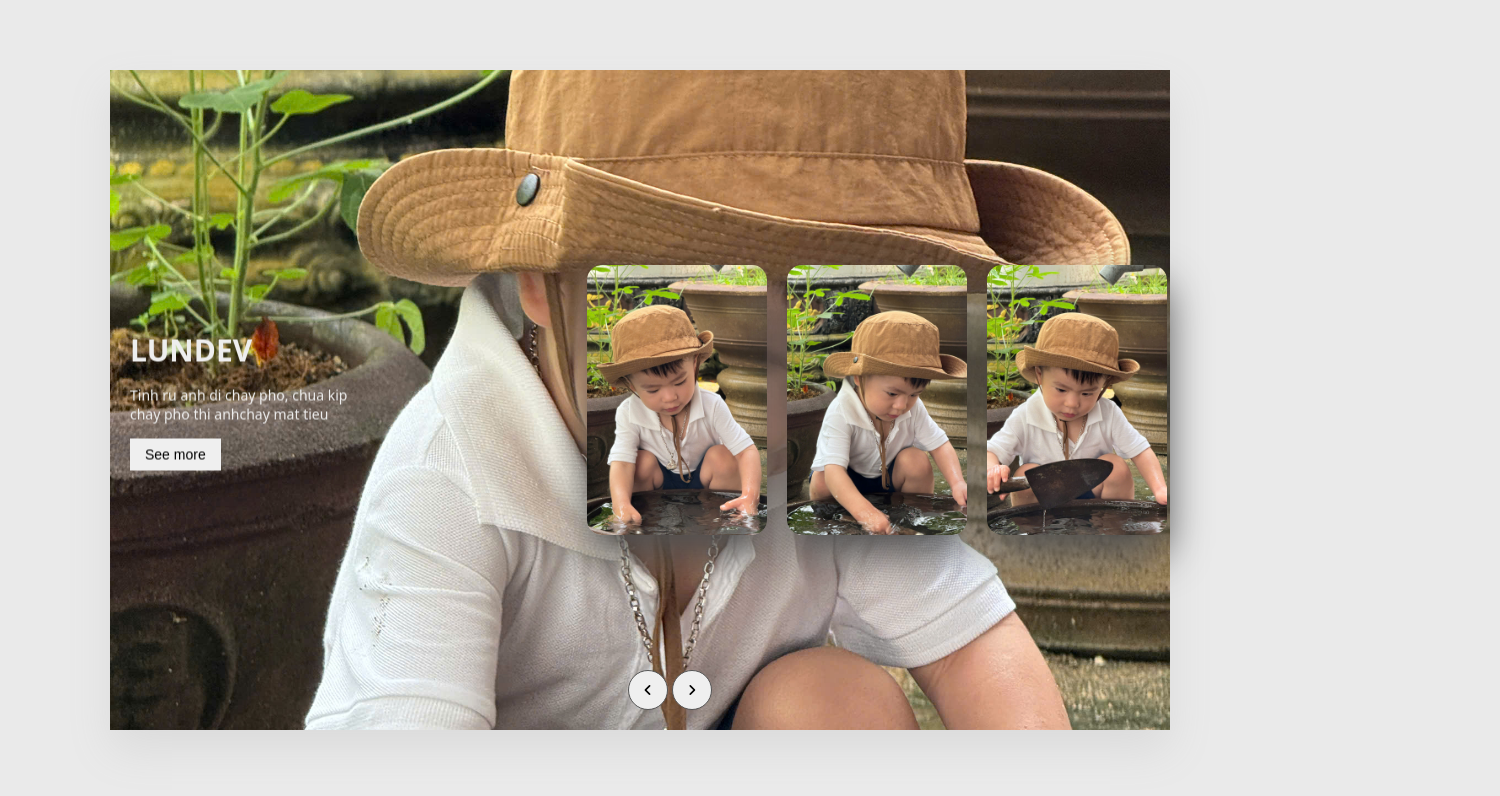
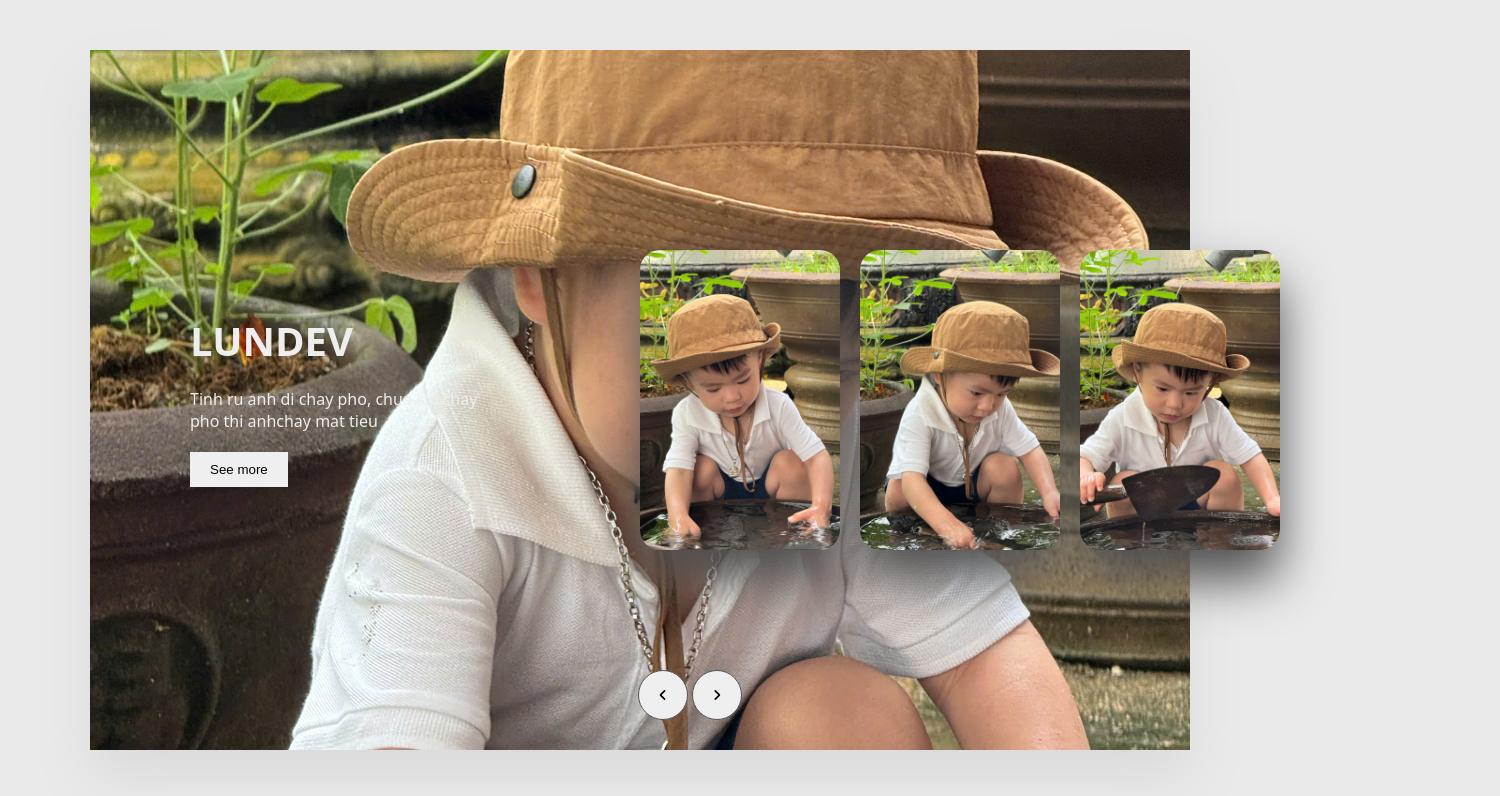
Before and after one commit to vuong73op/nguyenphuocthinh, a plain HTML site: page index.html in a window 1280 px wide. Shown: the whole page, 1500 px wide, since content can reach past the window. Drawn offline with Linux system fonts and the light colour scheme.

Commit message:
Add files via upload

```diff
--- a/style.css
+++ b/style.css
@@ -11,17 +11,17 @@ body {
     width: 100%;
     max-width: 1000px;
     height: 600px;
-    padding: 30px;
+    padding: 50px;
     background-color: #f5f5f5;
-    box-shadow: 0 20px 40px #dbdbdb;
+    box-shadow: 0 30px 50px #dbdbdb;
 }
 #slide {
     width: max-content;
-    margin-top: 30px;
+    margin-top: 50px;
 }
 .item {
-    width: 180px; /* Giảm chiều rộng của các mục */
-    height: 270px; /* Giảm chiều cao của các mục */
+    width: 200px;
+    height: 300px;
     background-position: center;
     display: inline-block;
     transition: 0.5s;
@@ -30,8 +30,8 @@ body {
     z-index: 1;
     top: 50%;
     transform: translate(0, -50%);
-    border-radius: 15px;
-    box-shadow: 0 20px 40px #505050;
+    border-radius: 20px;
+    box-shadow: 0 30px 50px #505050;
 }
 .item:nth-child(1),
 .item:nth-child(2) {
@@ -44,23 +44,23 @@ body {
     box-shadow: none;
 }
 .item:nth-child(3) {
-    left: 45%;
+    left: 50%;
 }
 .item:nth-child(4) {
-    left: calc(45% + 200px);
+    left: calc(50% + 220px);
 }
 .item:nth-child(5) {
-    left: calc(45% + 400px);
+    left: calc(50% + 440px);
 }
 .item:nth-child(n+6) {
-    left: calc(45% + 600px);
+    left: calc(50% + 660px);
     opacity: 0;
 }
 .item .content {
     position: absolute;
     top: 50%;
-    left: 20px;
-    width: 250px;
+    left: 100px;
+    width: 300px;
     text-align: left;
     padding: 0;
     color: #eee;
@@ -73,29 +73,27 @@ body {
     z-index: 11111;
 }
 .item .name {
-    font-size: 30px;
+    font-size: 40px;
     font-weight: bold;
     opacity: 0;
     animation: showcontent 1s ease-in-out 1 forwards;
 }
 .item .des {
-    margin: 15px 0;
+    margin: 20px 0;
     opacity: 0;
-    font-size: 14px;
     animation: showcontent 1s ease-in-out 0.3s 1 forwards;
 }
 .item button {
-    padding: 8px 15px;
+    padding: 10px 20px;
     border: none;
     opacity: 0;
     animation: showcontent 1s ease-in-out 0.6s 1 forwards;
-    font-size: 14px;
 }
 @keyframes showcontent {
     from {
         opacity: 0;
         transform: translate(0, 100px);
-        filter: blur(20px);
+        filter: blur(33px);
     } to {
         opacity: 1;
         transform: translate(0, 0);
@@ -104,14 +102,14 @@ body {
 }
 .buttons {
     position: absolute;
-    bottom: 20px;
+    bottom: 30px;
     z-index: 222222;
     text-align: center;
     width: 100%;
 }
 .buttons button {
-    width: 40px;
-    height: 40px;
+    width: 50px;
+    height: 50px;
     border-radius: 50%;
     border: 1px solid #555;
     transition: 0.5s;
@@ -125,13 +123,13 @@ body {
     .container {
         width: 90%;
         height: auto;
-        padding: 15px;
+        padding: 20px;
     }
     .item {
-        width: 80%;
+        width: 100%;
         height: auto;
         position: relative;
-        margin-bottom: 15px;
+        margin-bottom: 20px;
         box-shadow: 0 10px 20px #505050;
     }
     #slide {
```
